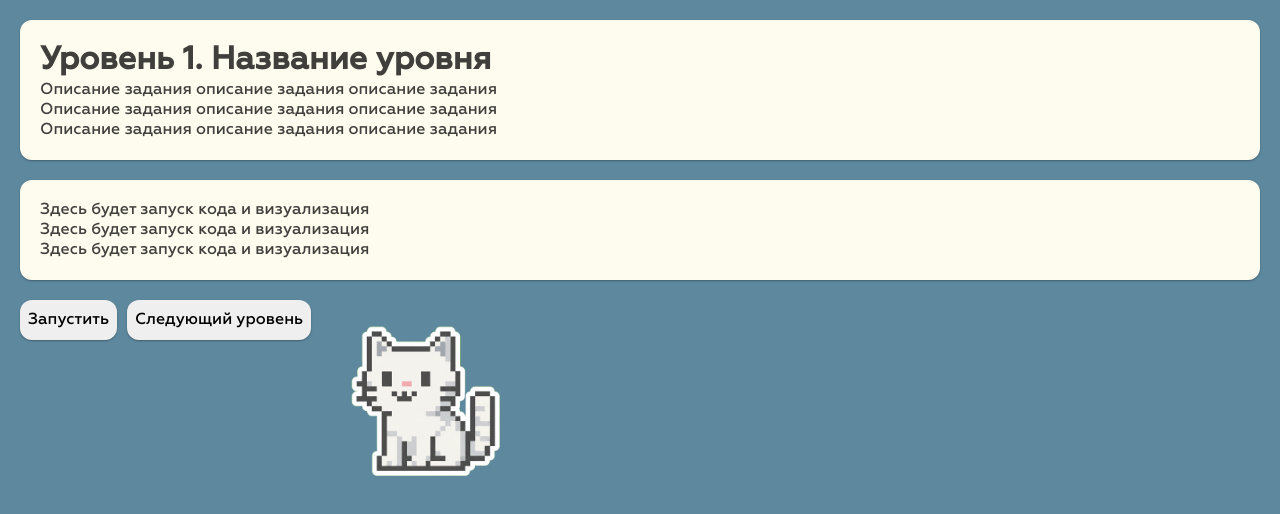
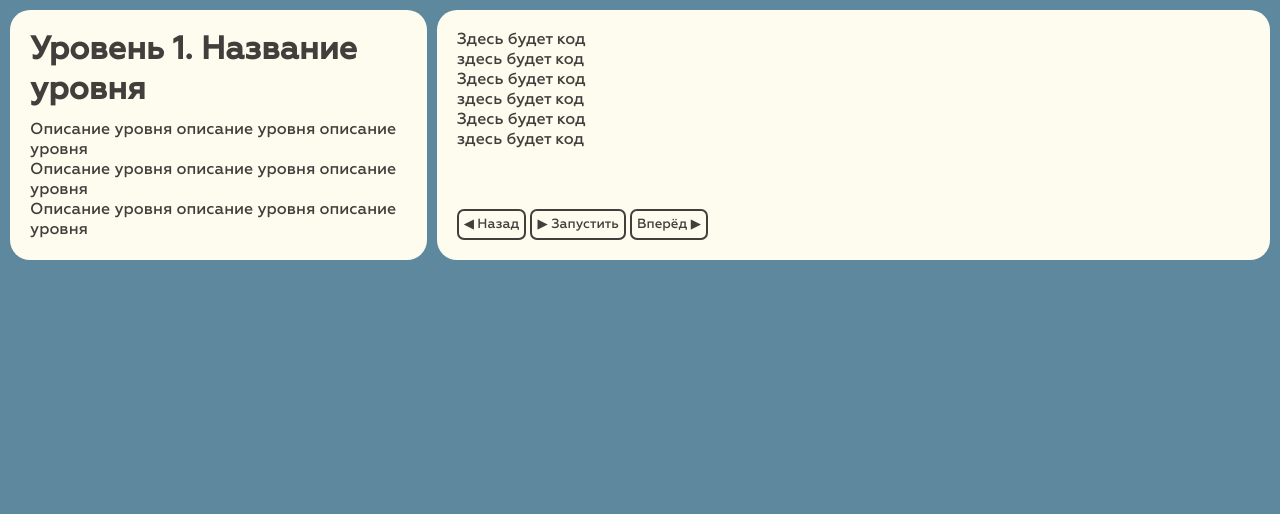
Before and after one commit to zovulpes/kod-i-kot, a plain HTML site: page level1.html in a window 1280 px wide. Shown: the part 60-574 px from the top of the page. Drawn offline with Linux system fonts and the light colour scheme.

Commit message:
Изменен дизайн уровней: задание слева, а код справа

```diff
--- a/kk.css
+++ b/kk.css
@@ -196,76 +196,110 @@ body {
   font-size: 16px;
 }
 
+/* базовые стили */
+* {
+  box-sizing: border-box;
+  margin: 0;
+  padding: 0;
+}
+
+body {
+  background-color: #5d889d;
+}
+
+/* HEADER */
+.header {
+  position: fixed;
+  top: 0;
+  left: 0;
+  width: 100%;
+  display: flex;
+  align-items: center;
+  padding: 10px 70px;
+  background-color: #fefcef;
+  height: 60px;
+  border-bottom-left-radius: 20px;
+  border-bottom-right-radius: 20px;
+  z-index: 1000;
+}
+
+.header__logo-container {
+  display: flex;
+  align-items: center;
+  gap: 20px;
+}
+
+.header__logo-image {
+  height: 48px;
+  width: auto;
+  object-fit: contain;
+}
+
+.header__nav-left {
+  display: flex;
+  align-items: center;
+  gap: 20px;
+}
+
+.header__nav-right {
+  margin-left: auto;
+}
+
+.header__nav-link {
+  font-family: "Geometria", sans-serif;
+  text-decoration: none;
+  color: rgba(0, 0, 0, 0.75);
+}
+
+.header__nav-link--exit {
+  color: rgba(0, 0, 0, 0.75);
+  margin-left: auto;
+}
+
 /* LEVEL'S PAGE */
 
-.levels__description {
-  display: flex;
-  justify-content: space-between;
-  align-items: left;
-  flex-direction: column;
-  background-color: #fefcef;
-  height: auto;
-  border-radius: 12px;
-  box-shadow: 0px 1px 2px rgba(0, 0, 0, 0.3);
-  padding: 20px;
-  width: calc(100vw - 40px);
-  margin: 80px auto 0;
+.level__content {
+  display: grid;
+  grid-template-columns: 1fr 2fr;
+  gap: 10px;
+  margin: 70px 10px 20px 10px;
+  color: rgba(0, 0, 0, 0.75);
+  font-family: "Geometria";
 }
 
-.levels__code-input {
+.level__title-and-description {
   display: flex;
-  justify-content: space-between;
-  align-items: left;
   flex-direction: column;
+  gap: 10px;
+  padding: 20px;
   background-color: #fefcef;
-  height: auto;
-  border-radius: 12px;
-  box-shadow: 0px 1px 2px rgba(0, 0, 0, 0.3);
-  padding: 20px;
-  width: calc(100vw - 40px);
-  margin: 20px auto 0;
+  border-radius: 20px;
 }
 
-.levels__buttons-and-cat {
+.level__code-input {
   display: flex;
-  height: 20px;
-  margin: 20px auto 0;
-  margin-left: 20px;
+  flex-direction: column;
+  justify-content: space-between;
+  padding: 20px;
+  gap: 10px;
+  background-color: #fefcef;
+  border-radius: 20px;
+}
+
+.level__buttons {
+  display: flex;
   gap: 10px;
 }
 
-.levels__cat {
-  height: 200px;
-  width: auto;
+.level__button {
+  background-color: #fefcef;
+  color: rgba(0, 0, 0, 0.75);
+  border-radius: 7px;
+  border: solid rgba(0, 0, 0, 0.75) 2px;
+  font-family: "Geometria";
+  padding: 5px;
 }
 
-.level__title {
-  font-family: "geometria";
-  color: rgba(0, 0, 0, 0.75);
+.level__button:hover {
+  cursor: pointer;
 }
-
-.level__description {
-  font-family: "geometria";
-  color: rgba(0, 0, 0, 0.75);
-}
-
-.levels__code-input {
-  font-family: "geometria";
-  color: rgba(0, 0, 0, 0.75);
-}
-
-.levels__button {
-  height: 40px;
-  border-radius: 12px;
-  font-family: "Geometria";
-  font-size: 16px;
-  border: none;
-  cursor: pointer;
-  box-shadow: 0px 1px 2px rgba(0, 0, 0, 0.3);
-  transition: box-shadow 0.2s ease;
-  padding: 8px;
-}
-
-.levels__button:hover {
-  box-shadow: 0px 4px 4px rgba(0, 0, 0, 0.5);
-}
--- a/level1.html
+++ b/level1.html
@@ -25,22 +25,30 @@
       </nav>
     </header>
     <main>
-      <div class="levels__description">
-        <h1 class="level__title">Уровень 1. Название уровня</h1>
-        <p class="level__description">
-          Описание задания описание задания описание задания <br />
-          Описание задания описание задания описание задания <br />
-          Описание задания описание задания описание задания <br />
-        </p>
-      </div>
-      <div class="levels__code-input">
-        Здесь будет запуск кода и визуализация<br />Здесь будет запуск кода и
-        визуализация<br />Здесь будет запуск кода и визуализация<br />
-      </div>
-      <div class="levels__buttons-and-cat">
-        <button class="levels__button">Запустить</button>
-        <button class="levels__button">Следующий уровень</button>
-        <img src="./icons/cat.png" class="levels__cat" alt="Кот" />
+      <div class="level__content">
+        <div class="level__title-and-description">
+          <h1 class>Уровень 1. Название уровня</h1>
+          <p class>
+            Описание уровня описание уровня описание уровня <br />
+            Описание уровня описание уровня описание уровня <br />
+            Описание уровня описание уровня описание уровня <br />
+          </p>
+        </div>
+        <div class="level__code-input">
+          <p class="level__description">
+            Здесь будет код <br />
+            здесь будет код <br />
+            Здесь будет код <br />
+            здесь будет код <br />
+            Здесь будет код <br />
+            здесь будет код <br />
+          </p>
+          <div class="buttons">
+            <button id="prev-step" class="level__button">◀ Назад</button>
+            <button id="play-pause" class="level__button">▶ Запустить</button>
+            <button id="next-step" class="level__button">Вперёд ▶</button>
+          </div>
+        </div>
       </div>
     </main>
   </body>
```
Also changed, not shown: level2.html (+24 -16 lines), level3.html (+24 -16 lines), level4.html (+24 -16 lines).
